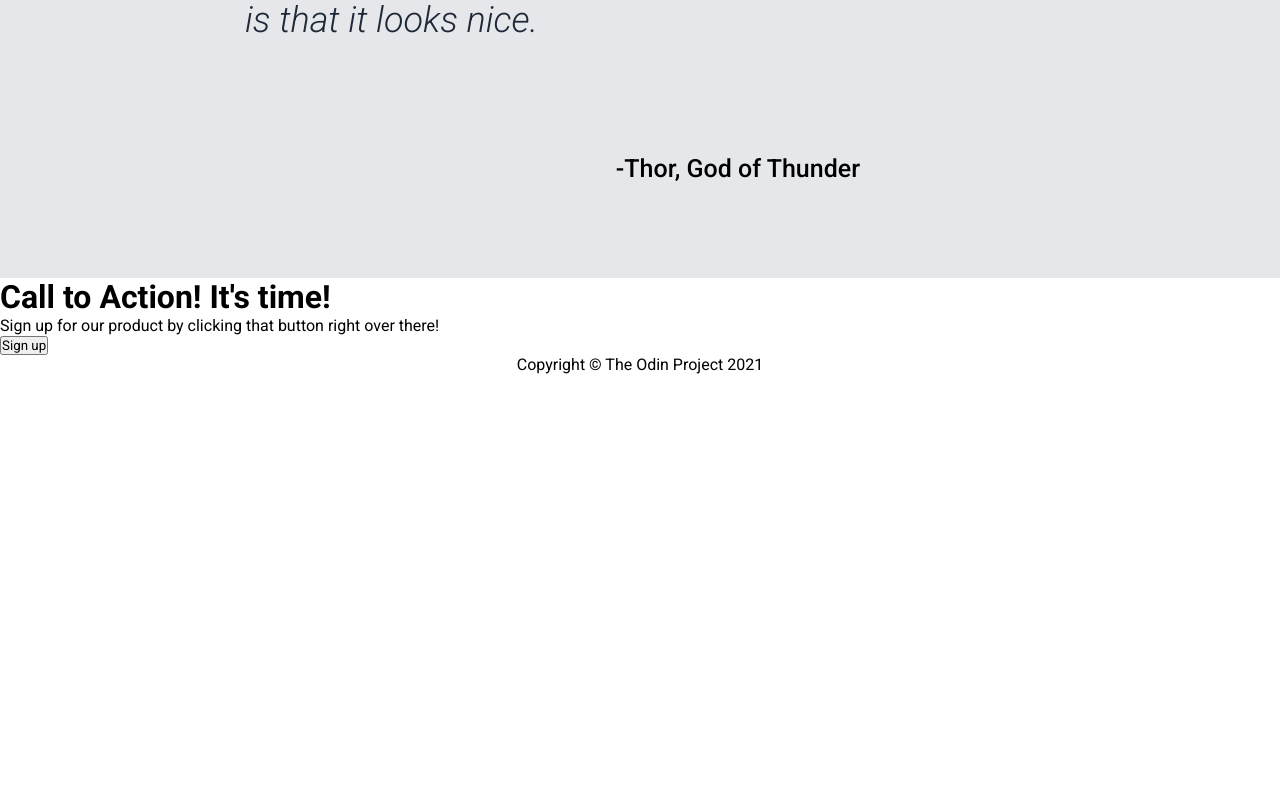
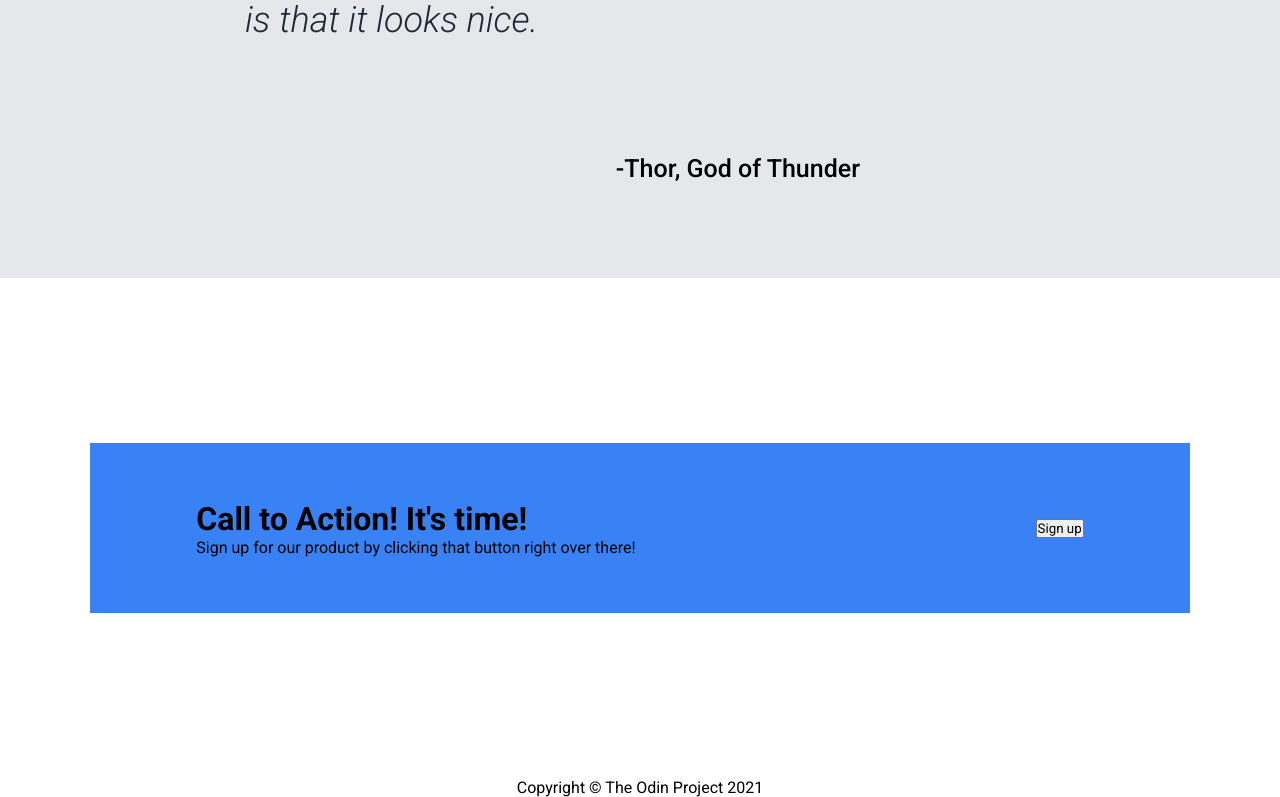
Before and after one commit to Hatsunmikk/odin-landing-page, a plain HTML site: page index.html in a window 1280 px wide. Shown: the part 1670-2467 px from the top of the page. Before the commit the page ends 2044 px from the top, so only its background shows below. Drawn offline with Linux system fonts and the light colour scheme.

Commit message:
Add basic styling, alignment and sizing to the call to action section, particularly the cta banner

```diff
--- a/styles.css
+++ b/styles.css
@@ -212,8 +212,23 @@ ul {
 
 .cta-container {
     display: flex;
-    width: 100%
+    width: 100%;
+    flex-wrap: wrap;
+    flex-basis: 500px;
+    justify-content: center;
+    align-items: center;
 
+
+}
+
+.cta-banner {
+    display: flex;
+    background-color: #3882f6;
+    flex-basis: 1100px;
+    height: 170px;
+    align-items: center;
+    justify-content: center;
+    gap: 400px;
 }
 
 footer {
```
